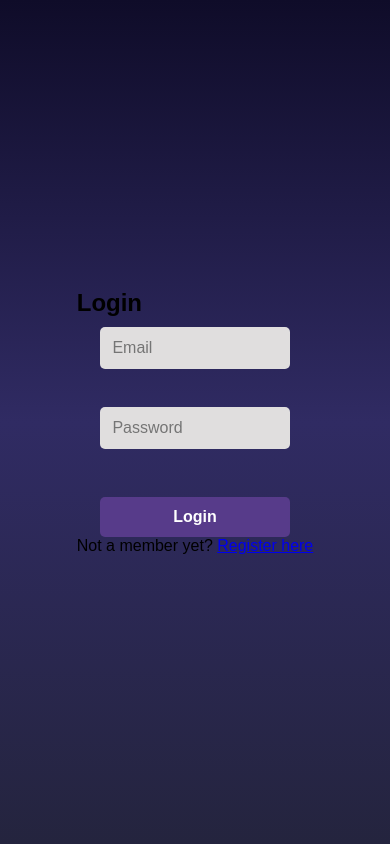
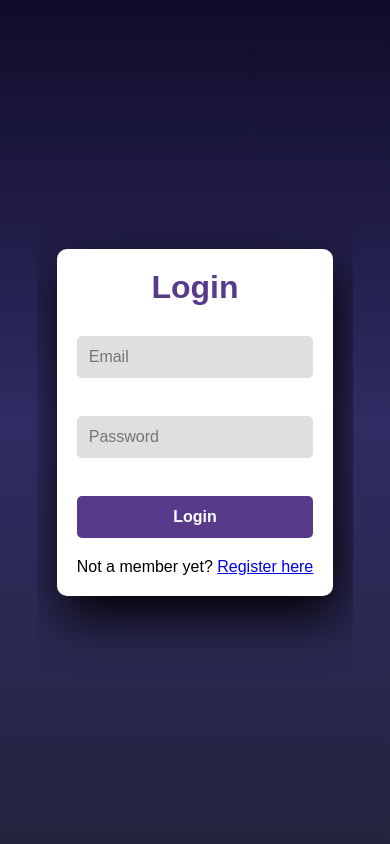
Before and after one commit to haifa-mk/web_project, a PHP site: page /customer/index.php in a window 390 px wide. Run offline with PHP 8.4, Linux system fonts and the light colour scheme.

Commit message:
Add files via upload

```diff
--- a/css/style.css
+++ b/css/style.css
@@ -1,3 +1,4 @@
+/* Reset */
 * {
   box-sizing: border-box;
   margin: 0;
@@ -6,39 +7,37 @@
 
 html, body {
   height: 100%;
+  font-family: 'Jost', sans-serif;
+  background: linear-gradient(to bottom, #0f0c29, #302b63, #24243e);
+  display: flex;
+  justify-content: center;
+  align-items: center;
   overflow: hidden;
 }
 
-body {
-  display: flex;
-  justify-content: center;
-  align-items: center;
-  font-family: 'Jost', sans-serif;
-  background: linear-gradient(to bottom, #0f0c29, #302b63, #24243e);
-}
-
-.main {
-  width: 350px;
-  height: 500px;
+/* Shared Form Layout */
+.main, .container {
+  width: 100%;
+  max-width: 400px;
   background: white;
+  padding: 30px 20px;
+  border-radius: 10px;
   box-shadow: 5px 20px 50px #000;
-  display: flex;
-  align-items: center;
-  justify-content: center;
-  border-radius: 10px;
-}
-
-.login {
-  width: 100%;
-  height: 100%;
-  border-radius: 10px;
-  padding: 20px;
   display: flex;
   flex-direction: column;
   align-items: center;
-  justify-content: center;
 }
 
+/* form Title */
+h2 {
+  color: #573b8a;
+  font-size: 2em;
+  font-weight: bold;
+  margin-bottom: 20px;
+  text-align: center;
+}
+
+/* Form Structure */
 form {
   width: 100%;
   display: flex;
@@ -46,15 +45,13 @@ form {
   align-items: center;
 }
 
-.login label {
-  color: #573b8a;
-  font-size: 2em;
-  font-weight: bold;
-  margin-bottom: 20px;
-}
-
-input {
-  width: 80%;
+/* Input Fields */
+input[type="text"],
+input[type="email"],
+input[type="password"],
+input[type="submit"],
+button {
+  width: 90%;
   background: #e0dede;
   margin: 10px 0;
   padding: 12px;
@@ -64,20 +61,45 @@ input {
   font-size: 1em;
 }
 
-button {
-  width: 80%;
-  height: 40px;
-  margin-top: 20px;
-  color: #fff;
+/* Buttons */
+button, input[type="submit"] {
   background: #573b8a;
-  font-size: 1em;
+  color: white;
   font-weight: bold;
-  border: none;
-  border-radius: 5px;
+  cursor: pointer;
   transition: 0.2s ease-in;
-  cursor: pointer;
 }
 
-button:hover {
+button:hover, input[type="submit"]:hover {
   background: #6d44b8;
 }
+
+/* Error and Success Messages */
+#errorMsg {
+  color: red;
+  margin-top: 10px;
+  text-align: center;
+}
+
+.successMsg {
+  color: green;
+  margin-top: 10px;
+  text-align: center;
+}
+
+/* Responsive Design */
+@media (max-width: 600px) {
+  .main, .container {
+    margin: 20px;
+    padding: 20px;
+    max-width: 90%;
+  }
+
+  input[type="text"],
+  input[type="email"],
+  input[type="password"],
+  button,
+  input[type="submit"] {
+    width: 100%;
+  }
+}
```
